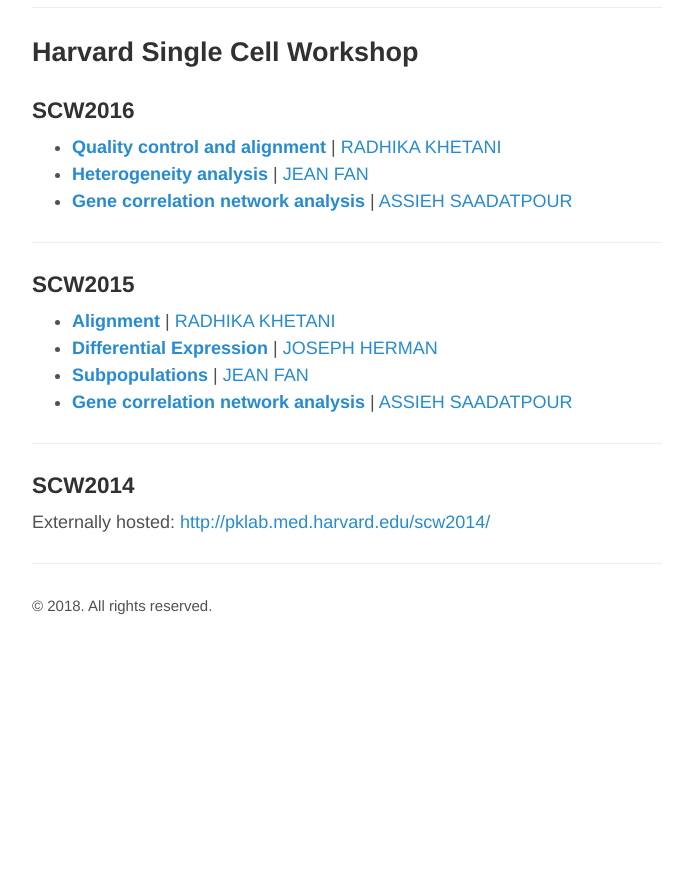
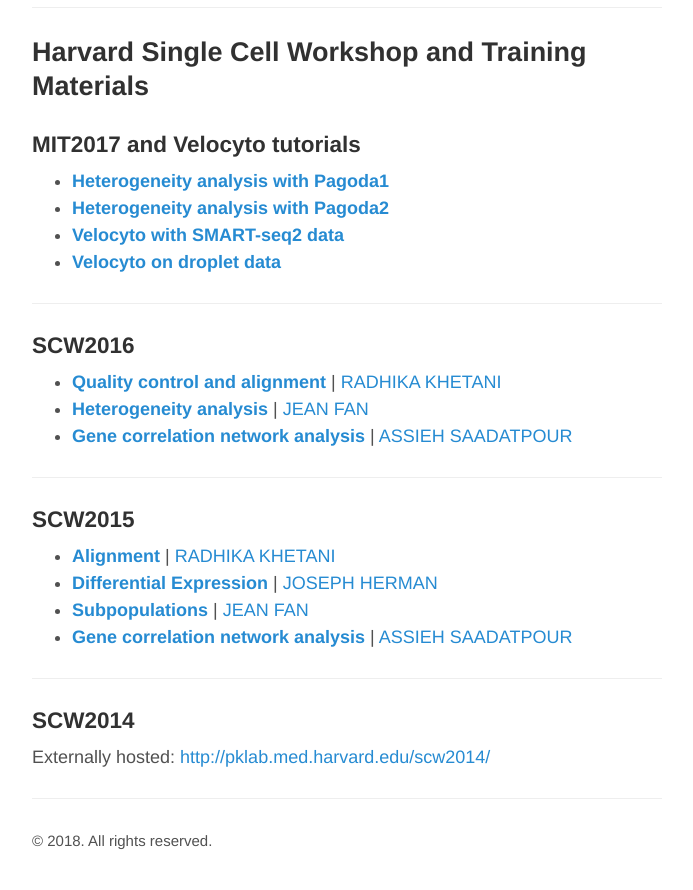
Before and after one commit to hms-dbmi/scw, a Jekyll site: the page built from index.html, in a window 1280 px wide. Shown: the part 368-1258 px from the top of the page, without its empty margins (293-986 px from the left). Built offline with Jekyll 4.4.1, drawn with Linux system fonts in a browser that asks for light colours; nearby versions of some CDN libraries; the list of posts is cut into pages by our own code; before the commit the page ends 1023 px from its top, so only the background shows below that.

Commit message:
Update index.html

```diff
--- a/index.html
+++ b/index.html
@@ -3,7 +3,27 @@
 title: Home
 ---
 
-<h2>Harvard Single Cell Workshop</h2>
+<h2>Harvard Single Cell Workshop and Training Materials</h2>
+
+<h3>MIT2017 and Velocyto tutorials</h3>
+<ul>
+    <li>
+	<b><a href="http://pklab.med.harvard.edu/scw/mit2017/scde/chromaffin.nb.html">Heterogeneity analysis with Pagoda1</a></b>
+    </li>
+
+    <li>
+	<b><a href="http://pklab.med.harvard.edu/scw/mit2017/pagoda2/pbmc8k.nb.html">Heterogeneity analysis with Pagoda2</a></b>
+    </li>
+    <li>
+	<b><a href="http://pklab.med.harvard.edu/velocyto/notebooks/R/chromaffin.nb.html">Velocyto with SMART-seq2 data</a></b>
+    </li>
+    <li>
+	<b><a href="http://pklab.med.harvard.edu/velocyto/notebooks/R/SCG71.nb.html">Velocyto on droplet data</a></b>
+    </li>
+
+</ul>
+
+<hr>
 
 <h3>SCW2016</h3>
 <ul>
```
